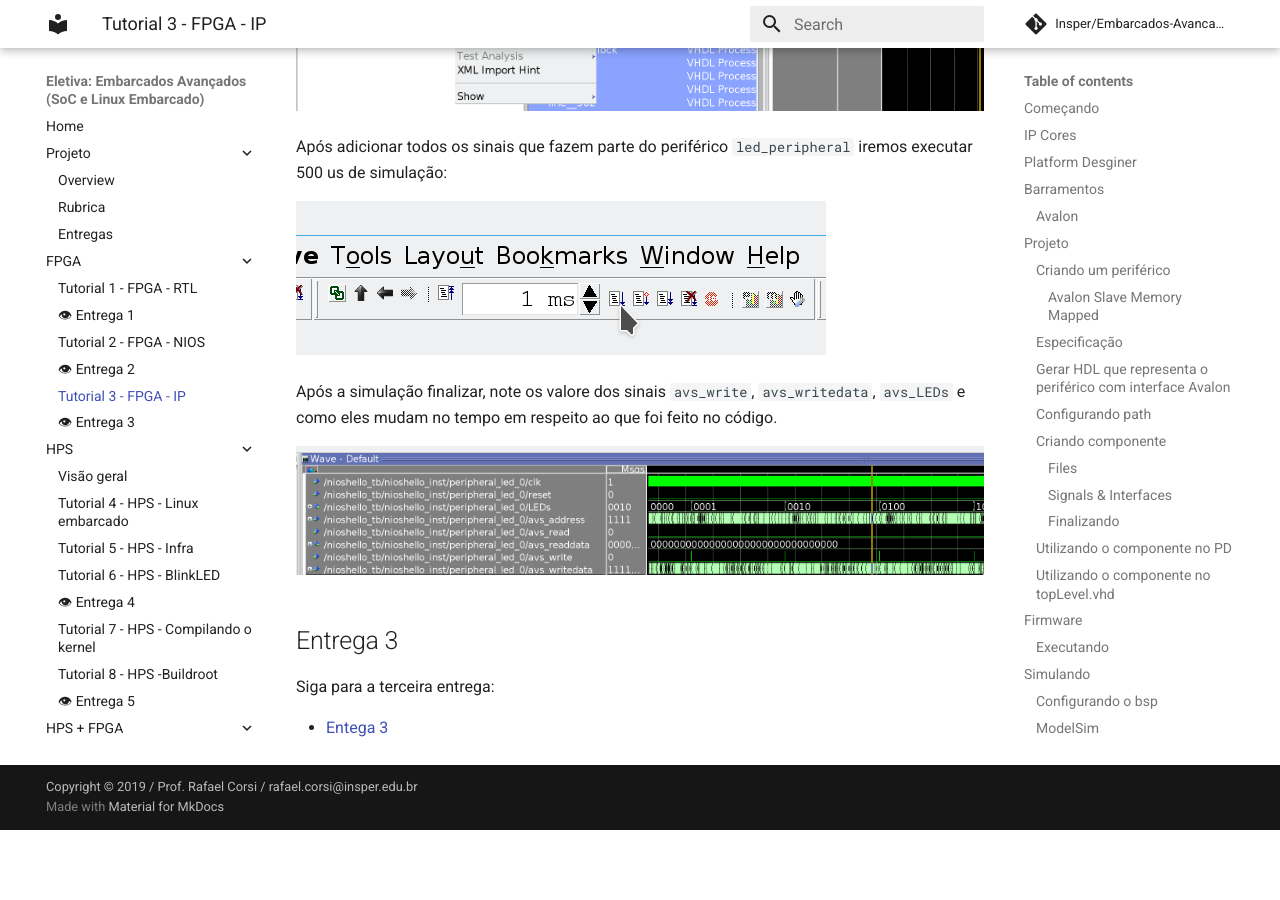
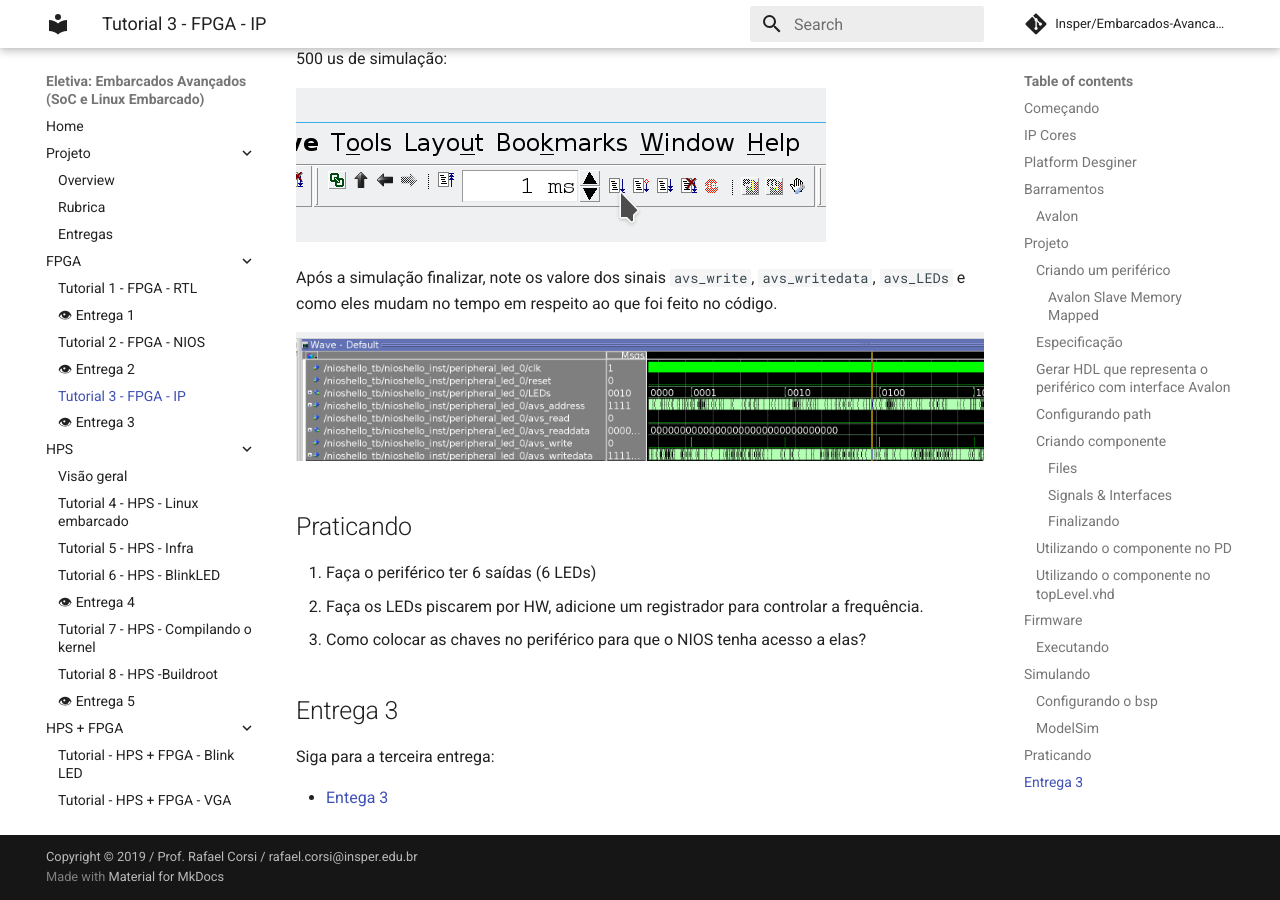
Before and after one commit to Insper/Embarcados-Avancados, an MkDocs documentation site: the page built from docs-src/Tutorial-FPGA-NIOS-IP.md, in a window 1280 px wide and 900 px high, scrolled down 19391 px. Built offline with MkDocs 1.6.1 and Material for MkDocs 9.7.7, drawn with Linux system fonts in a browser that asks for light colours; emoji names are drawn with the system emoji font; comment, search, counter and statistics services are not loaded; before the commit the page ends 20221 px from its top, so only the background shows below that; some of the changed lines change nothing that is shown; some of the changed text lies outside the part shown.

Commit message:
lab ip: praticando

```diff
--- a/docs-src/Tutorial-FPGA-NIOS-IP.md
+++ b/docs-src/Tutorial-FPGA-NIOS-IP.md
@@ -1,12 +1,7 @@
 # Tutorial 3 - FPGA - IP
 
-!!! success "Revisão 2020-2"
-    - [x] quartus 20.01
-    - [x] teoria/ texto
-    - [ ] passos validados
-    - [x] spellcheck
-
-    Melhorar especificação de componente (mapa de registradores?)
+!!! success "2020-2"
+    - Material atualizado.
 
 Nesse tutorial iremos desenvolver um periférico customizado para o processador NIOS, esse periférico será dedicado ao controle dos LEDs da placa. O periférico terá um banco de registradores interno para seu controle, e interface de "I/O mapeado em memória" para que possamos controlar-lo do NIOS (pelo código em C).
 
@@ -534,6 +529,12 @@
 
 ![](figs/Tutorial-FPGA-IP:modelsim3.png)
 
+## Praticando
+
+1. Faça o periférico ter 6 saídas (6 LEDs)
+1. Faça os LEDs piscarem por HW, adicione um registrador para controlar a frequência.
+1. Como colocar as chaves no periférico para que o NIOS tenha acesso a elas?
+
 ## Entrega 3
 
 Siga para a terceira entrega:
```
